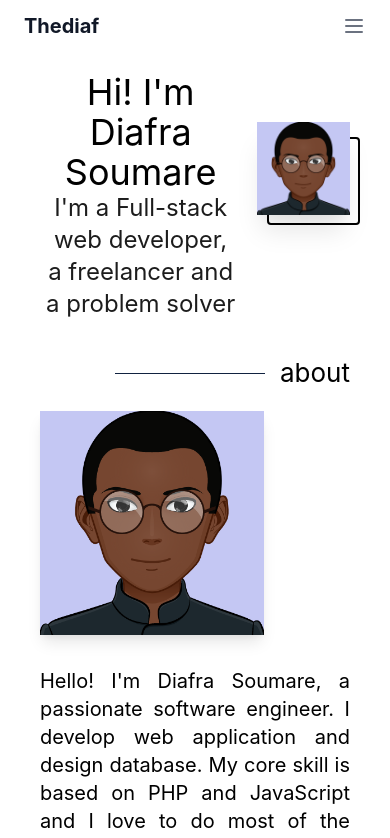
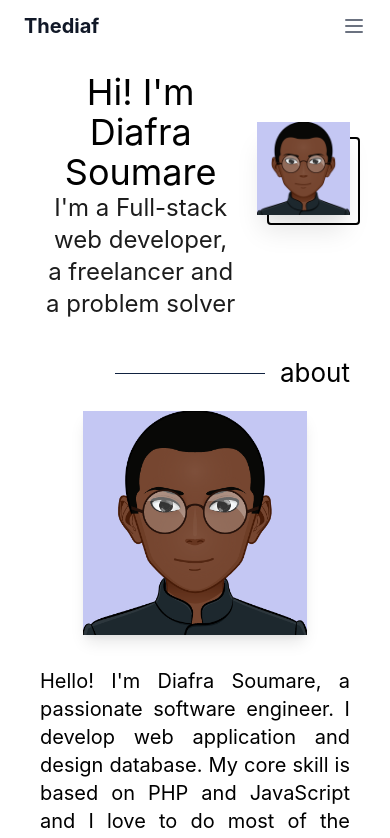
Before and after one commit to thediaf/portfolio, a React (Create React App) app: page / in a window 390 px wide. Shown: the top 838 px of the page. Built offline with nearby package versions, Linux system fonts and the light colour scheme.

Commit message:
About image centered for mobile device

```diff
--- a/src/component/About.js
+++ b/src/component/About.js
@@ -8,8 +8,8 @@ const About = () => {
                 about
             </div>
             <div className="mb-3 pb-5 px-10 text-justify md:flex gap-4">
-                <div className="flex-none mr-7">
-                    <img src="images/avatar.png" alt="my picture" className="shadow-lg w-56" />
+                <div className="flex-none md:mr-7">
+                    <img src="images/avatar.png" alt="my picture" className="shadow-lg w-56 mx-auto" />
                 </div>
                 <div className="flex-none md:flex-1">
                     <p className="text-xl mt-8 md:mt-0  rotate-180 before:bg-blue-500"
```
